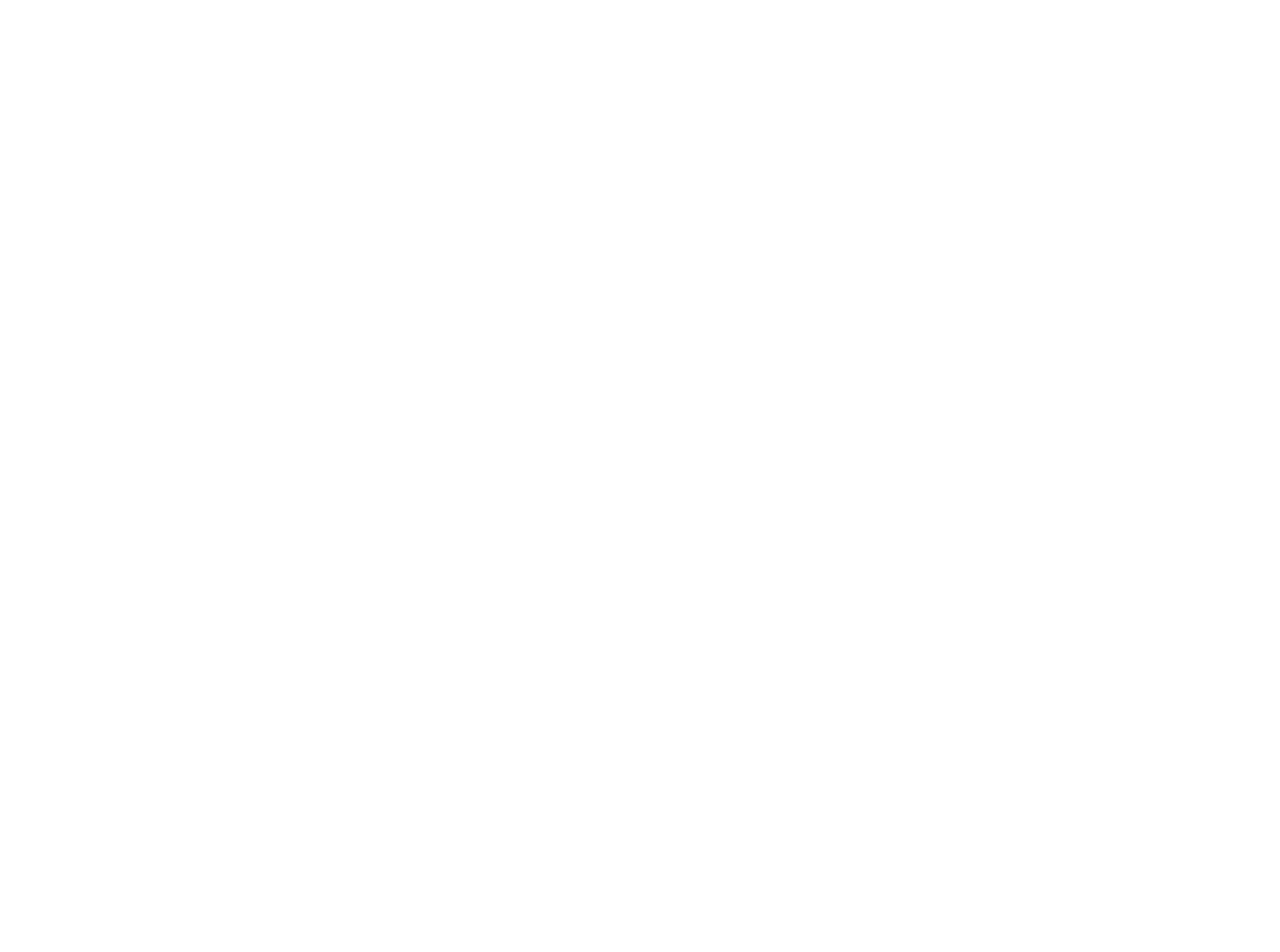
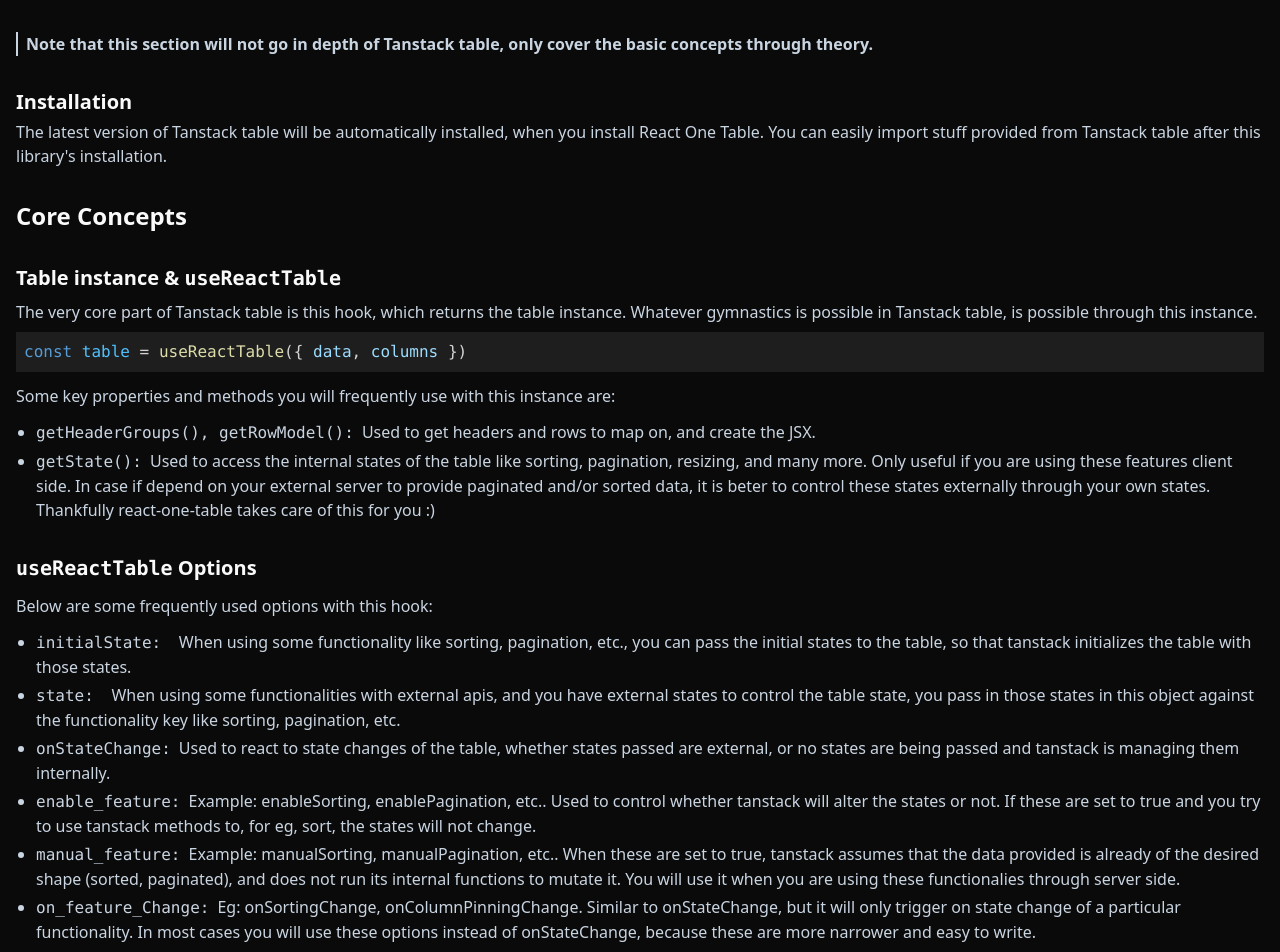
Before and after one commit to AnsariAffan007/react-one-table-doc, a Next.js app: page /tanstack-table in a window 1280 px wide. Before the commit this address had no page. Shown: the part 940-1892 px from the top of the page. Before the commit the page ends 800 px from the top, so only its background shows below. Built offline with nearby package versions, Linux system fonts and the light colour scheme.

Commit message:
prerequisite tanstack table page

```diff
--- /dev/null
+++ b/src/app/(main)/tanstack-table/code-examples.tsx
@@ -0,0 +1,13 @@
+import { CodeBlock } from "@/components/code-block";
+
+
+export const UseReactTableExample = () => (
+  <CodeBlock lang="tsx">
+    {
+      `
+    const table = useReactTable({ data, columns })
+    `
+        .trim()
+    }
+  </CodeBlock>
+)
--- /dev/null
+++ b/src/app/(main)/tanstack-table/page.tsx
@@ -0,0 +1,83 @@
+import React from 'react'
+import { UseReactTableExample } from './code-examples'
+
+const PreRequisiteTanstackTable = () => {
+  return (
+    <main id='prerequisite-tanstack-table'>
+      <article className='flex flex-col gap-y-8 pb-20'>
+
+        <section id='tanstack-dependancy'>
+          <h2 className='text-xl font-bold mb-1'>Tanstack Dependancy</h2>
+          <div className='text-slate-300'>
+            React One Table is highly dependant and inspired by Tanstack Table. Infact, most of the code you will write to create your tables will belong to Tanstack itself. Below are some core concepts to help you understand the basics of Tanstack table, but it is highly recommended to try it out yourself through the official Tanstack docs before coming to this library, to understand better, the ups and downs of Tanstack, and what this library hopes to achieve.
+          </div>
+        </section>
+
+        <section id='prerequisite-no-babysit-warning' className='border-l-2 border-slate-300 pl-2'>
+          <h4 className='text-md font-bold text-slate-300'>
+            Note that this section will not go in depth of Tanstack table, only cover the basic concepts through theory.
+          </h4>
+        </section>
+
+        <section id='tanstack-dependancy'>
+          <h2 className='text-xl font-bold mb-1'>Installation</h2>
+          <div className='text-slate-300'>
+            The latest version of Tanstack table will be automatically installed, when you install React One Table. You can easily import stuff provided from Tanstack table after this {"library's"} installation.
+          </div>
+        </section>
+
+        <h1 className='text-2xl font-bold'>Core Concepts</h1>
+
+        <section>
+          <h2 className='text-xl font-bold'>Table instance & <pre className='inline'><code>useReactTable</code></pre></h2>
+          <div className='text-slate-300 my-2'>
+            The very core part of Tanstack table is this hook, which returns the table instance. Whatever gymnastics is possible in Tanstack table, is possible through this instance.
+          </div>
+          <UseReactTableExample />
+          <p className='text-slate-300 mt-3 mb-3'>Some key properties and methods you will frequently use with this instance are:</p>
+          <ul className='list-disc pl-5 text-slate-300 flex flex-col gap-y-1'>
+            <li>
+              <pre className='inline mr-2'><code>getHeaderGroups(), getRowModel():</code></pre>Used to get headers and rows to map on, and create the JSX.
+            </li>
+            <li>
+              <pre className='inline mr-2'><code>getState():</code></pre>Used to access the internal states of the table like sorting, pagination, resizing, and many more. Only useful if you are using these features client side. In case if depend on your external server to provide paginated and/or sorted data, it is beter to control these states externally through your own states. Thankfully react-one-table takes care of this for you :)
+            </li>
+          </ul>
+        </section>
+
+        <section>
+          <h2 className='text-xl font-bold'><pre className='inline'><code>useReactTable</code></pre> Options</h2>
+          <p className='text-slate-300 mt-3 mb-3'>Below are some frequently used options with this hook:</p>
+          <ul className='list-disc pl-5 text-slate-300 flex flex-col gap-y-1'>
+            <li>
+              <pre className='inline mr-2'><code>initialState: </code></pre>When using some functionality like sorting, pagination, etc., you can pass the initial states to the table, so that tanstack initializes the table with those states.
+            </li>
+            <li>
+              <pre className='inline mr-2'><code>state: </code></pre>When using some functionalities with external apis, and you have external states to control the table state, you pass in those states in this object against the functionality key like sorting, pagination, etc.
+            </li>
+            <li>
+              <pre className='inline mr-2'><code>onStateChange:</code></pre>Used to react to state changes of the table, whether states passed are external, or no states are being passed and tanstack is managing them internally.
+            </li>
+            <li>
+              <pre className='inline mr-2'><code>enable_feature:</code></pre>Example: enableSorting, enablePagination, etc.. Used to control whether tanstack will alter the states or not. If these are set to true and you try to use tanstack methods to, for eg, sort, the states will not change.
+            </li>
+            <li>
+              <pre className='inline mr-2'><code>manual_feature:</code></pre>Example: manualSorting, manualPagination, etc.. When these are set to true, tanstack assumes that the data provided is already of the desired shape (sorted, paginated), and does not run its internal functions to mutate it. You will use it when you are using these functionalies through server side.
+            </li>
+            <li>
+              <pre className='inline mr-2'><code>on_feature_Change:</code></pre>Eg: onSortingChange, onColumnPinningChange. Similar to onStateChange, but it will only trigger on state change of a particular functionality. In most cases you will use these options instead of onStateChange, because these are more narrower and easy to write.
+            </li>
+          </ul>
+        </section>
+
+        <section>
+          <h2 className='text-xl font-bold'><pre className='inline'><code>ColumnDef</code></pre> type</h2>
+          <p className='text-slate-300'>This topic is covered in the next section.</p>
+        </section>
+
+      </article>
+    </main>
+  )
+}
+
+export default PreRequisiteTanstackTable
--- a/src/components/app-sidebar.tsx
+++ b/src/components/app-sidebar.tsx
@@ -56,7 +56,7 @@
   {
     title: "Pre-requisites",
     items: [
-      { title: "Tanstack Table", url: "#" },
+      { title: "Tanstack Table", url: "/tanstack-table" },
       { title: "Column Def Type", url: "#" },
     ]
   },
```
